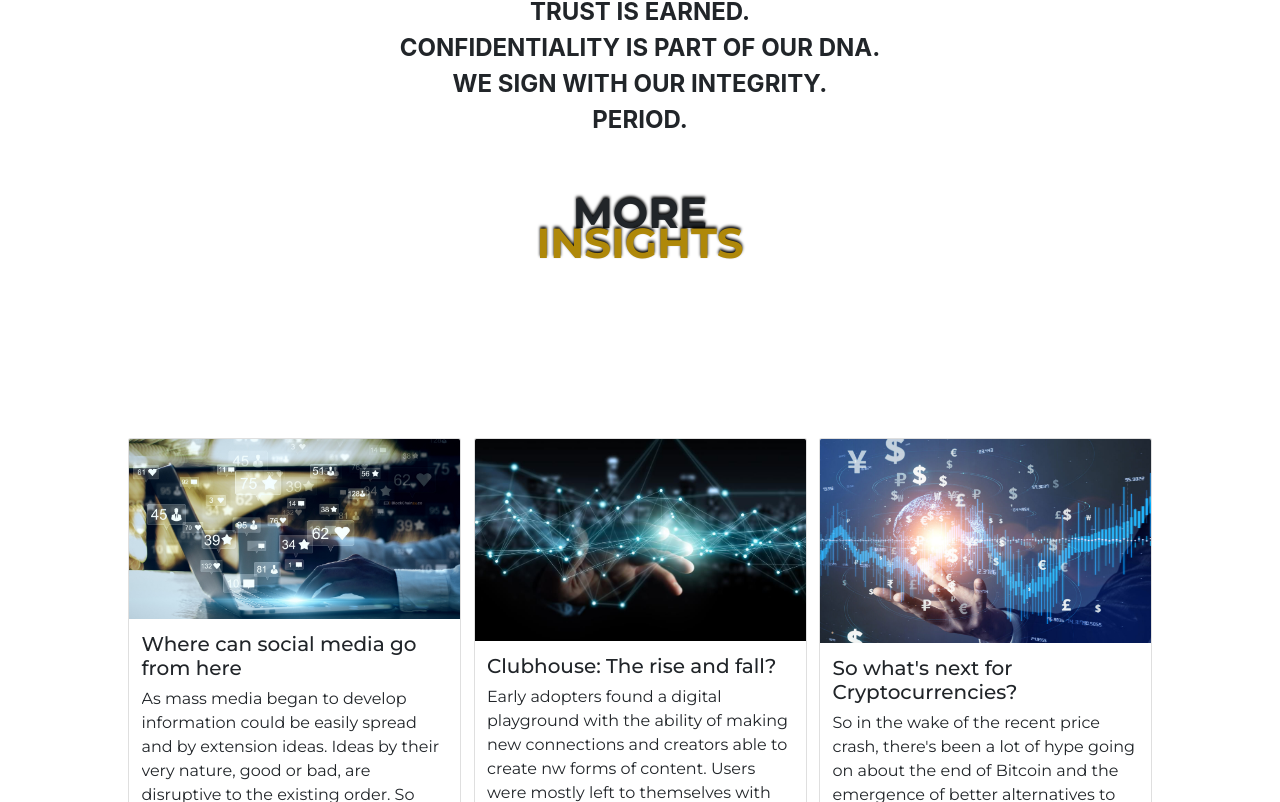
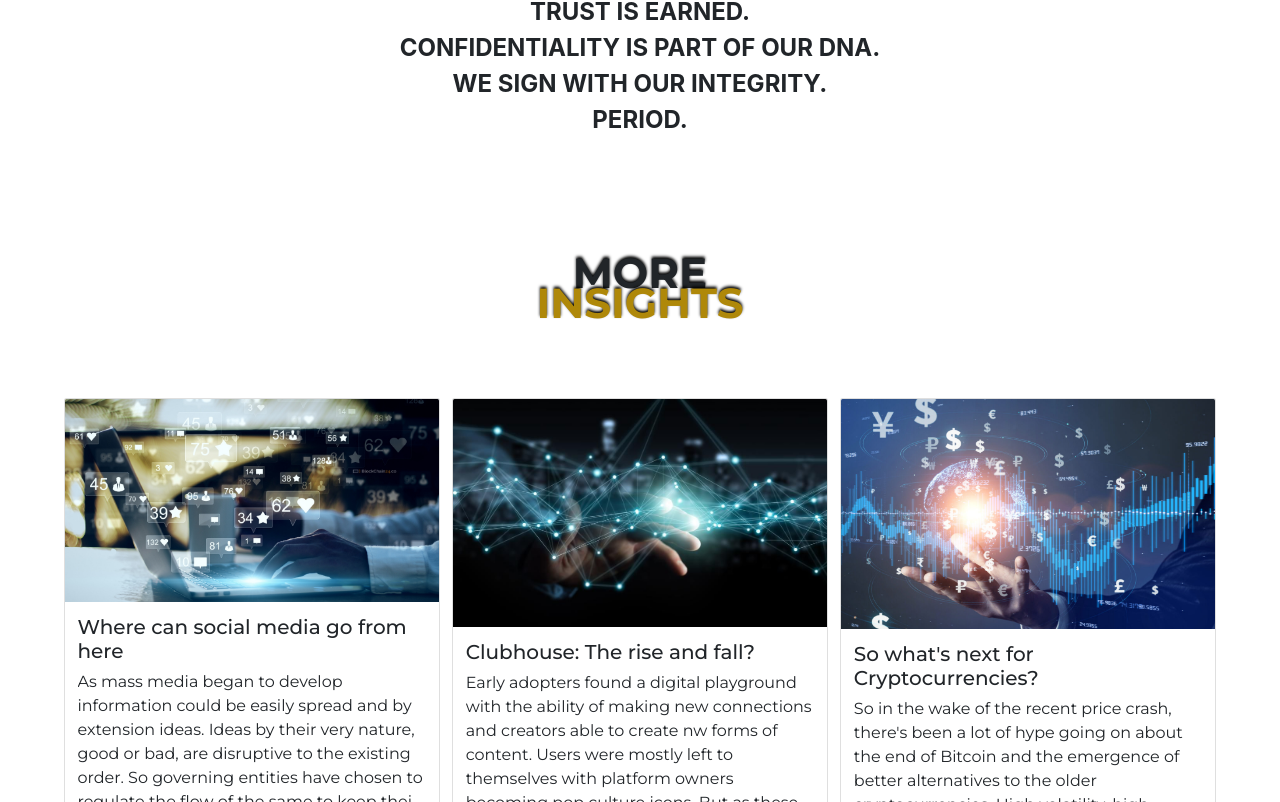
Before and after one commit to mritunjaysaha/project-1, a Next.js app: page / in a window 1280 px wide. Shown: the part 4198-5000 px from the top of the page. Built offline with nearby package versions, Linux system fonts and the light colour scheme.

Commit message:
changed padding and margin for more insights

```diff
--- a/src/body.jsx
+++ b/src/body.jsx
@@ -112,7 +112,7 @@ export function Body() {
             </section>
 
             {/* blog section */}
-            <section>
+            <section className={styles.blogSection}>
                 <h3 className={styles.multiLineHeader}>
                     more <span className={styles.spanColor}>insights</span>
                 </h3>
--- a/styles/blogSection.module.scss
+++ b/styles/blogSection.module.scss
@@ -1,7 +1,7 @@
 @import "./utils.scss";
 
 .blogCardsContainer {
-    width: 80vw;
+    width: 90vw;
     margin: 0 auto 8rem auto;
     font-family: "Montserrat", sans-serif;
 
@@ -17,10 +17,9 @@
         font-size: $fs-small;
     }
 
-    img{
-max-height: 24rem;
-height: max-content;
-
+    img {
+        max-height: 24rem;
+        height: max-content;
     }
 }
 
--- a/styles/body.module.scss
+++ b/styles/body.module.scss
@@ -126,3 +126,15 @@
         }
     }
 }
+
+.blogSection {
+    margin-top: 0;
+    @include breakpoint(tablet) {
+        margin-top: $marginTopBottom;
+    }
+
+    .multiLineHeader {
+        padding: 0;
+        margin-bottom: 8rem;
+    }
+}
--- a/styles/utils.scss
+++ b/styles/utils.scss
@@ -81,7 +81,7 @@ $border-radius: 0.5rem;
     font-family: "Montserrat", sans-serif;
     font-weight: $fw-bold;
 
-    @media only screen and (min-width: 996px) {
+    @include breakpoint(desktop) {
         line-height: $line-height-header;
         margin-bottom: $marginTopBottom;
         font-size: $fs-desktop-large;
@@ -96,7 +96,7 @@ $border-radius: 0.5rem;
     height: 0.4rem;
     width: 10rem;
     margin-top: 4rem;
-    @media only screen and (min-width: 996px) {
+    @include breakpoint(desktop) {
         margin-top: 2rem;
     }
 }
```
